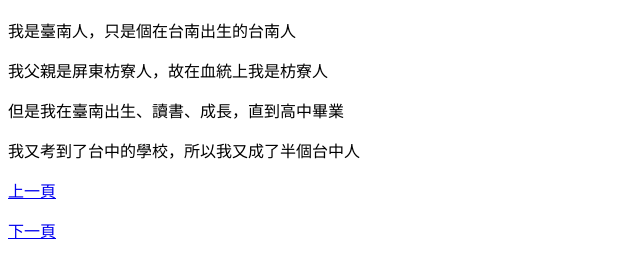
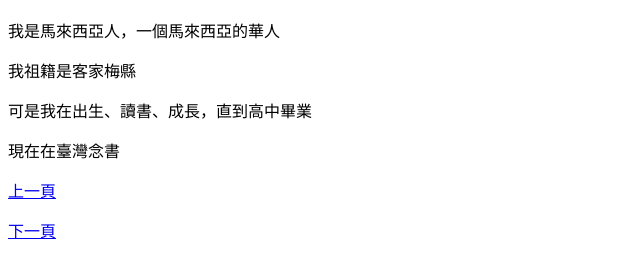
Before and after one commit to xiaochet/abcde, a plain HTML site: page page3.html in a window 1280 px wide. Shown: the part 57-334 px from the top of the page, without its empty margins (0-640 px from the left). Drawn offline with Linux system fonts and the light colour scheme.

Commit message:
Update page3.html

```diff
--- a/page3.html
+++ b/page3.html
@@ -1,10 +1,10 @@
  <html>
    <body>
    <h1>生平</h1>
-    <p>我是臺南人，只是個在台南出生的台南人</p>
-    <p>我父親是屏東枋寮人，故在血統上我是枋寮人</p>
-    <p>但是我在臺南出生、讀書、成長，直到高中畢業</p>
-    <p>我又考到了台中的學校，所以我又成了半個台中人</p>
+    <p>我是馬來西亞人，一個馬來西亞的華人</p>
+    <p>我祖籍是客家梅縣</p>
+    <p>可是我在出生、讀書、成長，直到高中畢業</p>
+    <p>現在在臺灣念書</p>
    <a href="page2.html" >
         上一頁
    <p> </p>
```
